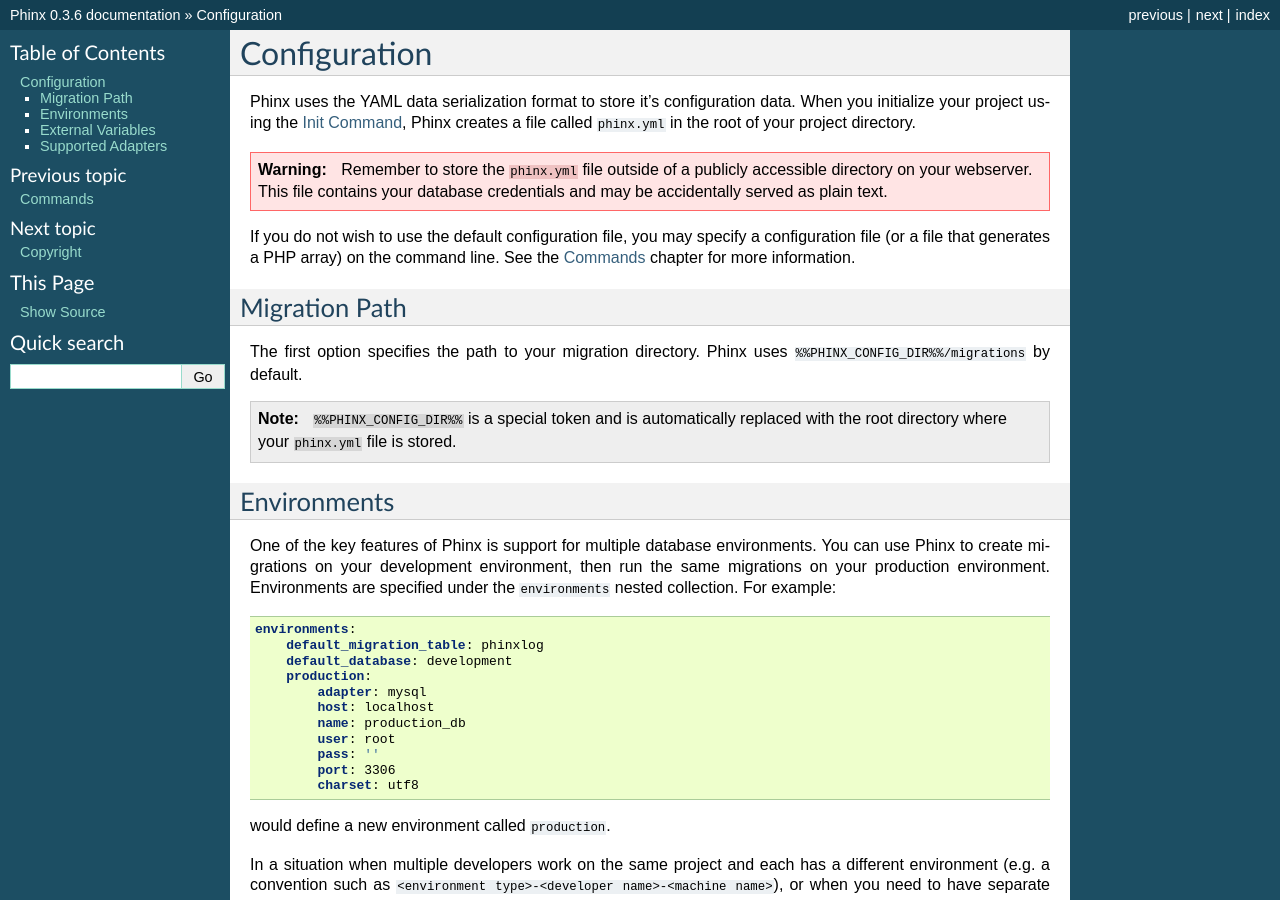
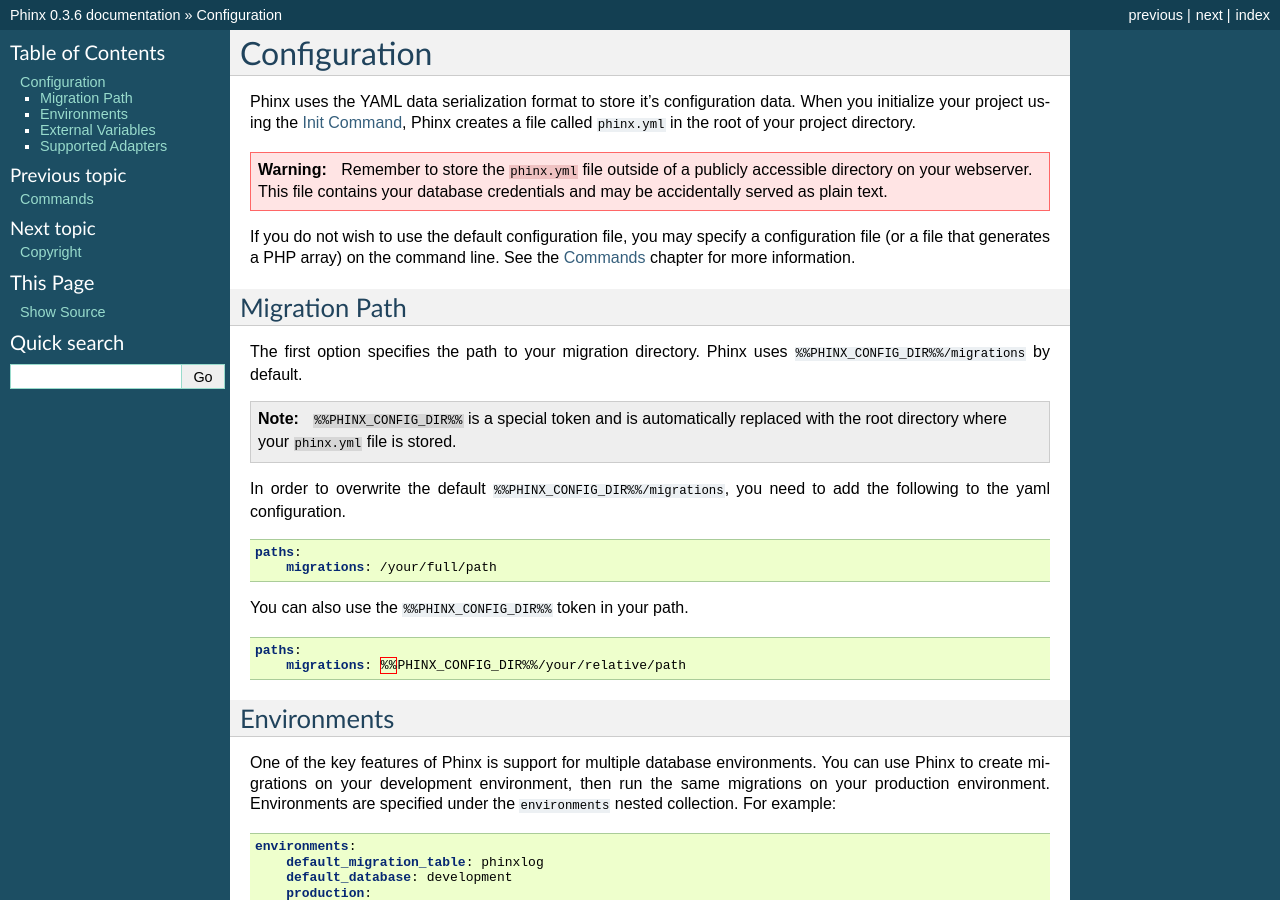
Before and after one commit to cakephp/phinx, a Sphinx documentation site: the page built from docs/configuration.rst, in a window 1280 px wide and 900 px high. Built offline with Sphinx 7.4.7, drawn with Linux system fonts in a browser that asks for light colours; pages that are not in the unit, such as notebooks, are missing from menus.

Commit message:
Updates documentation

```diff
--- a/docs/configuration.rst
+++ b/docs/configuration.rst
@@ -26,6 +26,21 @@
 
     ``%%PHINX_CONFIG_DIR%%`` is a special token and is automatically replaced
     with the root directory where your ``phinx.yml`` file is stored.
+
+In order to overwrite the default ``%%PHINX_CONFIG_DIR%%/migrations``, you need
+to add the following to the yaml configuration.
+
+.. code-block:: yaml
+
+    paths:
+        migrations: /your/full/path
+
+You can also use the ``%%PHINX_CONFIG_DIR%%`` token in your path.
+
+.. code-block:: yaml
+
+    paths:
+        migrations: %%PHINX_CONFIG_DIR%%/your/relative/path
 
 Environments
 ------------
--- a/docs/migrations.rst
+++ b/docs/migrations.rst
@@ -803,6 +803,8 @@
 You can pass one or more of these options to any column with the optional
 third argument array.
 
+The default and update column options can accept 'CURRENT_TIMESTAMP' as a value.
+
 The Save Method
 ~~~~~~~~~~~~~~~
 
```
